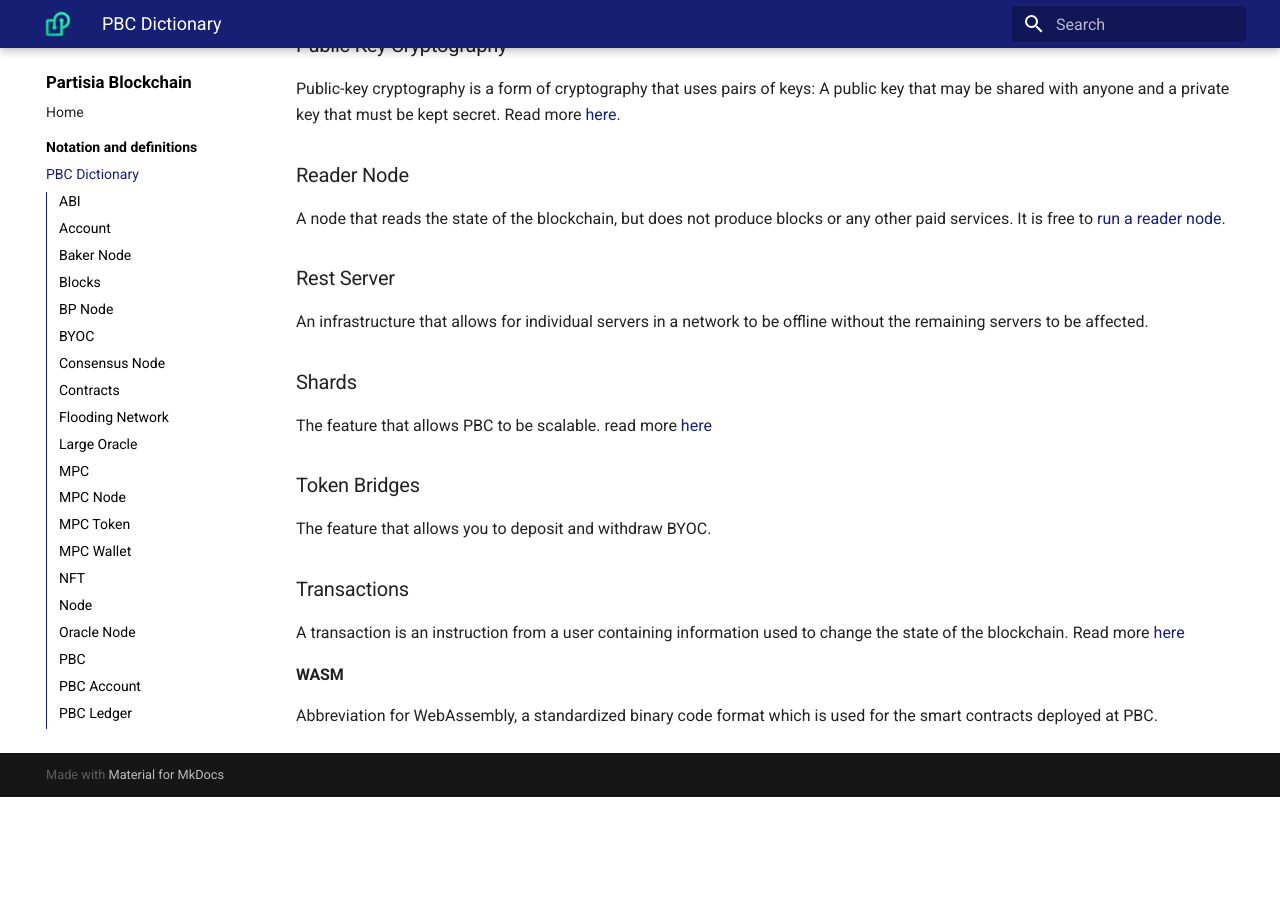
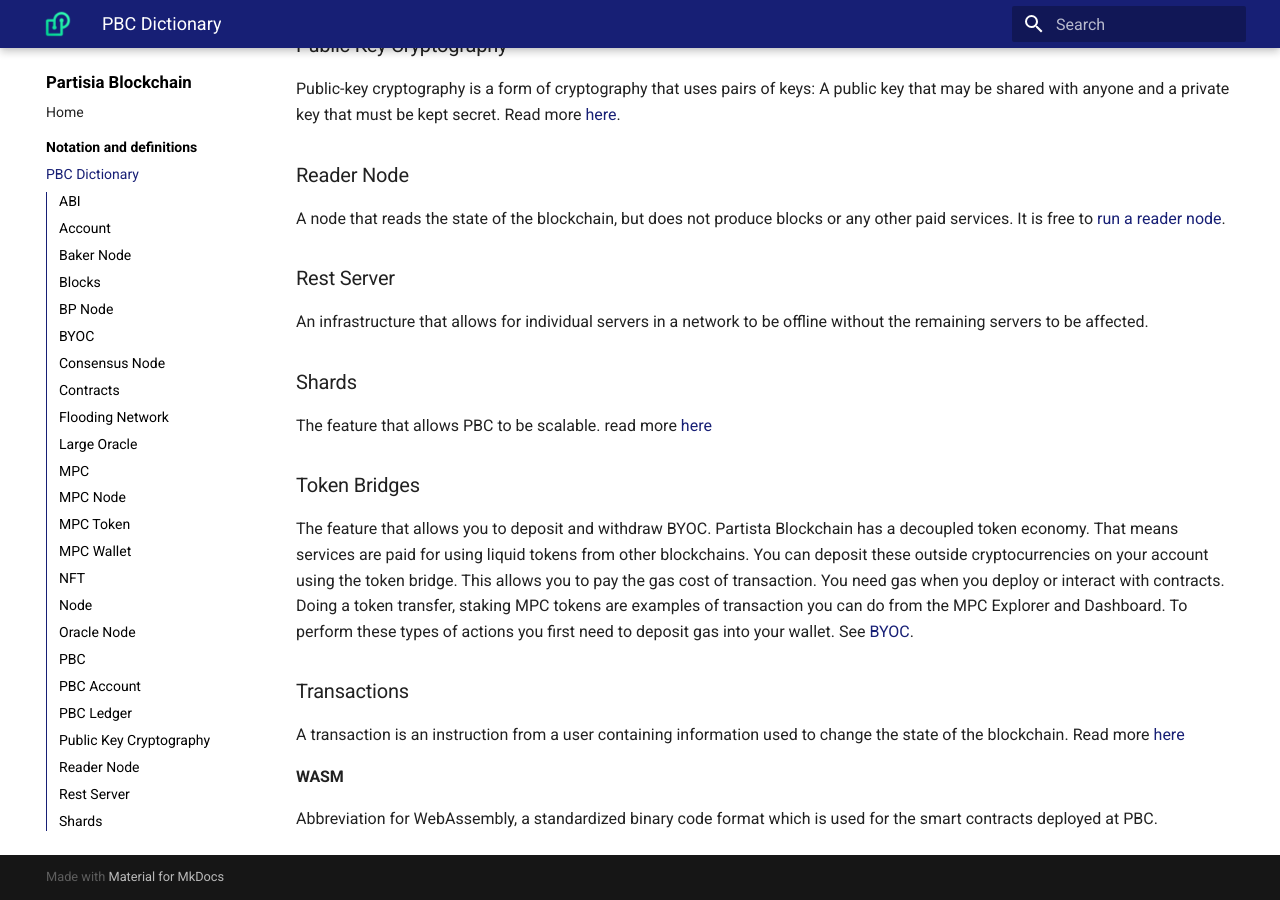
Before and after one commit to 0xSero/partisia-docs, an MkDocs documentation site: the page built from docs/dictionary.md, in a window 1280 px wide and 900 px high, scrolled down 2493 px. Built offline with MkDocs 1.6.1 and Material for MkDocs 9.7.7, drawn with Linux system fonts in a browser that asks for light colours; a script that is not in the unit is left out; before the commit the page ends 3290 px from its top, so only the background shows below that.

Commit message:
BYOC and bridge

```diff
--- a/docs/dictionary.md
+++ b/docs/dictionary.md
@@ -75,7 +75,7 @@
 
 
 ### Token Bridges
-The feature that allows you to deposit and withdraw BYOC.
+The feature that allows you to deposit and withdraw BYOC. Partista Blockchain has a decoupled token economy. That means services are paid for using liquid tokens from other blockchains. You can deposit these outside cryptocurrencies on your account using the token bridge. This allows you to pay the gas cost of transaction. You need gas when you deploy or interact with contracts. Doing a token transfer, staking MPC tokens are examples of transaction you can do from the MPC Explorer and Dashboard. To perform these types of actions you first need to deposit gas into your wallet. See [BYOC](byoc.md).
 
 ### Transactions
 A transaction is an instruction from a user containing information used to change the state of the blockchain. Read more [here](transactions.md)
```
